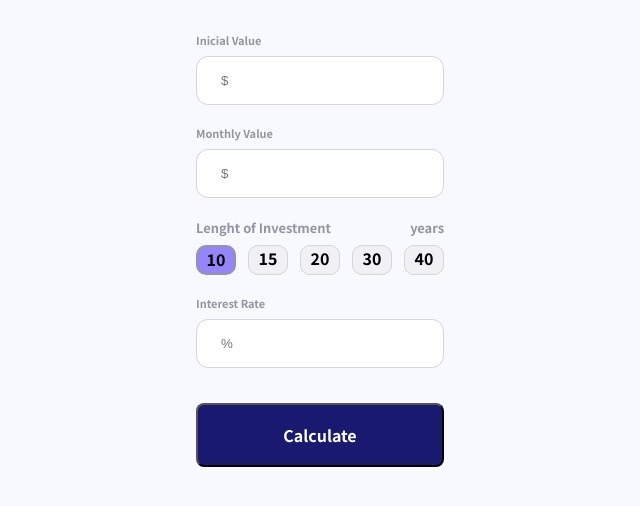
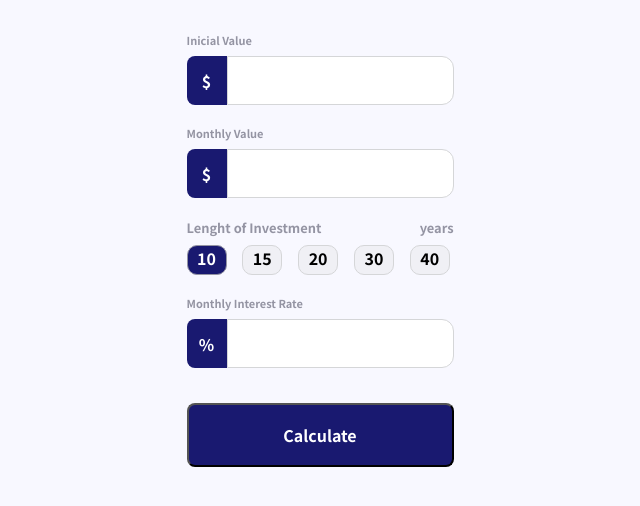
Before and after one commit to gabriel-dasilvasousa/CalculatorInvestment, a website: page src/views/index.html in a window 1280 px wide. Both pictures are taken after a click on the item "10". Shown: the part 190-696 px from the top of the page, without its empty margins (320-960 px from the left). Drawn offline with nearby package versions, Linux system fonts and the light colour scheme; files that its build step writes are made by us from their sources.

Commit message:
Version 1.1

```diff
--- a/public/scripts/home.js
+++ b/public/scripts/home.js
@@ -16,7 +16,6 @@ function handleItemSelected(event){
     itemLi.classList.toggle("selected")
 
     const itemId = itemLi.dataset.id
-    // console.log(itemId)
     collectedYears.value = itemId
 
 }
--- a/public/styles/home.css
+++ b/public/styles/home.css
@@ -38,6 +38,21 @@ form .field-group .field{
     margin-bottom: 20px;
 }
 
+form .field-group .field .row {
+    display:flex;
+}
+
+form .field-group .field .row span{
+    border-radius: 8px 0 0 8px;
+    padding: 8px;
+    color: white;
+    background-color: var(--title-color);
+    display: flex;
+    justify-content: center;
+    align-items: center;
+    width: 40px;
+}
+
 form .field-group label{
     font-size: 11px;
     color: #9494a3;
@@ -46,7 +61,7 @@ form .field-group label{
 
 form input,
 form select{
-    border-radius: 12px;
+    border-radius: 0 12px 12px 0;
     padding: 16px 24px;
     border: 1px solid #d5d6d8;
     outline: 0;
@@ -85,8 +100,27 @@ form legend {
 }
 
 .items-grid li.selected{
-    background: rgb(149, 133, 253);
-    border: 2px solid #9494a3;
+    background: var(--title-color);
+    border: 1px solid #9494a3;
+}
+
+.items-grid li.selected span{
+    color:white;
+}
+
+.field-group .row{
+    display:flex;
+}
+
+.field-group .row span{
+    border-radius: 8px 0 0 8px;
+    padding: 8px;
+    color: white;
+    background-color: var(--title-color);
+    display: flex;
+    justify-content: center;
+    align-items: center;
+    width: 40px;
 }
 
 form button{
--- a/public/styles/result.css
+++ b/public/styles/result.css
@@ -37,7 +37,3 @@ h1,h2,h3{
     font-family: 'Noto Sans JP', sans-serif;
     border: 1px;
 }
-
-.content button a{
-    color: white;
-}
--- a/src/views/index.html
+++ b/src/views/index.html
@@ -16,12 +16,19 @@
                         <div class="field-group">
                             <div class="field">
                                 <label for="Inicial Value">Inicial Value</label>
-                                <input type="number" name="inicialValue" placeholder="$" required="required">
+                                <div class="row">
+                                    <span>$</span>
+                                    <input type="number" name="inicialValue" required="required">
+                                </div>
+
                             </div>
 
                             <div class="field">
                                 <label for="Month Value">Monthly Value</label>
-                                <input type="number" name="monthlyValue" placeholder="$" required="required">
+                                <div class="row">
+                                    <span>$</span>
+                                    <input type="number" name="monthlyValue" required="required">
+                                </div>
                             </div>
                         </div>
                     </fieldset>
@@ -53,8 +60,11 @@
 
                     <fieldset>
                         <div class="field-group">
-                            <label for="Interest Rate">Interest Rate</label>
-                            <input type="number" name="interestRate" placeholder="%" step="0.001">
+                            <label for="Interest Rate">Monthly Interest Rate</label>
+                             <div class="row">
+                                <span>%</span>
+                                <input type="number" name="interestRate" step="0.001">
+                            </div>
                             <button type="submit">Calculate</button>
                         </div>
                     </fieldset>
```
Also changed, not shown: public/scripts/result.js (+10 -12 lines), src/server.js (+5 -5 lines), src/views/result.html (+2 -1 lines).
